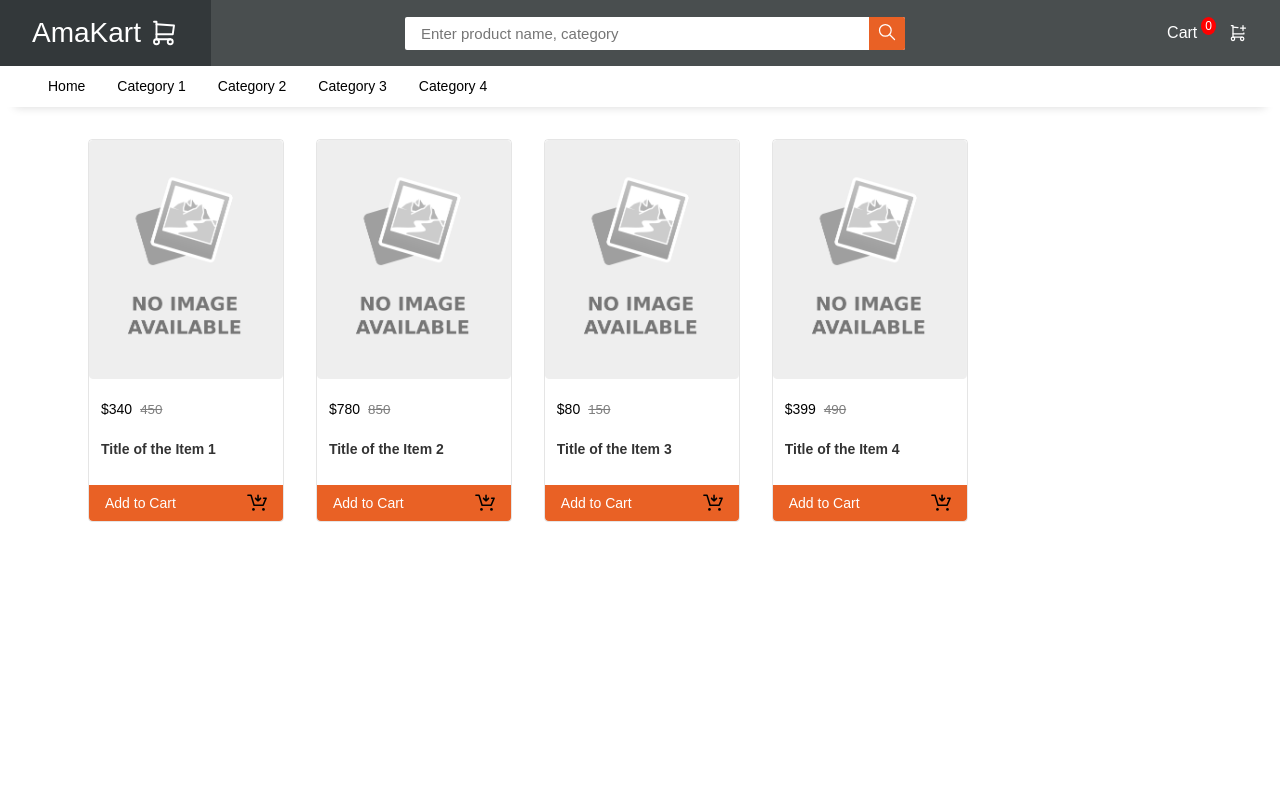
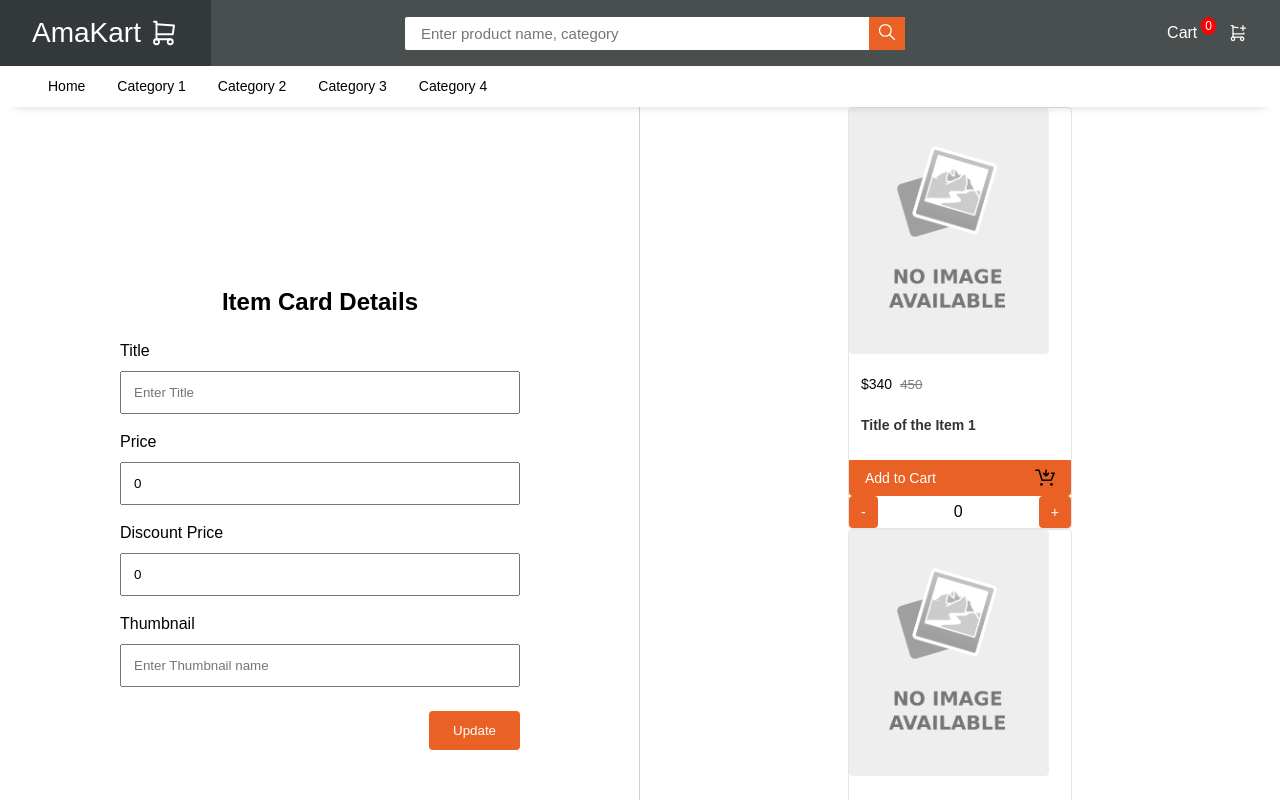
Before and after one commit to Bhagyashree-Bhattacharyya/React-Apps, a React (Create React App) app: page / in a window 1280 px wide. Shown: the top 800 px of the page. Built offline with nearby package versions, Linux system fonts and the light colour scheme.

Commit message:
use of states

```diff
--- a/src/components/Products/ListItems/ListItem.js
+++ b/src/components/Products/ListItems/ListItem.js
@@ -1,6 +1,32 @@
 import AddToCardIcon from "../../../assets/icons/add_cart.svg"
+import {useState} from "react"
 
 const ListItem = ({data}) => {
+/*
+    const [message, setMessage] = useState("Not added to the cart yet!!")
+
+//    let message = "Not added to the cart yet!!"
+    const handleClick = () => {
+//        message = "Added to the cart!"
+        setMessage("Added to the cart!")
+        console.log("clicked!!", message)
+    }
+*/
+
+    const [counter, setCounter] = useState(0)
+
+    const increaseCounterByOne = () => {
+        //increament logic
+        setCounter(counter + 1);
+    }
+
+    const descreaseCounterByOne = () => {
+        //decreament logic
+        if(counter <= 0){
+            return;
+        }
+        setCounter(counter - 1);
+    }
 
     return (
         <div className={"item-card"}>
@@ -16,10 +42,20 @@ const ListItem = ({data}) => {
                     <h4>{data.title}</h4>
                 </div>
             </div>
+            <div>
+            {/*<small className={"cart-msg"}>{message}</small>*/}
             <button className={"cart-add"}>
                 <span>Add to Cart</span>
                 <img src={AddToCardIcon} alt="cart icon" style={{ width: '20px', height: '20px' }}/>
             </button>
+            <span>
+                <div className={"cart-addon"}>
+                    <button onClick={descreaseCounterByOne}><span>-</span></button>
+                    <span className={"counter"}>{counter}</span>
+                    <button onClick={increaseCounterByOne}><span>+</span></button>
+                </div>
+            </span>
+            </div>
         </div>
     )
 }
--- a/src/components/Products/Products.js
+++ b/src/components/Products/Products.js
@@ -1,5 +1,5 @@
 import ListItem from "./ListItems/ListItem";
-
+import {useState} from "react";
 
 const items = [
     {
@@ -32,16 +32,133 @@ const items = [
     }
 ]
 
-const Products = () => {
+const Product = () => {
+    const [title, setTitle] = useState("")
+    const [price, setPrice] = useState(0)
+    const [discountedPrice, setDiscountedPrice] = useState(0)
+    const [thumbnail, setThumbnail] = useState("")
+
+    const [item, setItem] = useState({
+        id: 0,
+        title: "Title of this Item 1",
+        price: 450,
+        discountedPrice: 340,
+        thumbnail: "placeholder.png"
+    })
+
+    const handleTitle = (event) => {
+        // console.log(event)
+        // console.log(event.target.value)
+        setTitle(event.target.value)
+        setItem({
+            ...item,
+            title: event.target.value
+        })
+    }
+
+    const handlePrice = event => {
+        setPrice(event.target.value)
+        setItem({
+            ...item,
+            price: event.target.value
+        })
+    }
+
+    const handleDiscountedPrice = event => {
+        setDiscountedPrice(event.target.value)
+        setItem({
+            ...item,
+            discountedPrice: event.target.value
+        })
+    }
+
+    const handleThumbnail = event => {
+        setThumbnail(event.target.value)
+        setItem({
+            ...item,
+            thumbnail: event.target.value
+        })
+    }
+
+    const submitForm = event => {
+        event.preventDefault();
+        console.log({
+            title: title,
+            price,
+            discountedPrice,
+            thumbnail
+        })
+        if(discountedPrice > price) {
+            alert("Discounted Price cannot be greater than price")
+            return;
+        }
+        setItem({
+            title,
+            price,
+            discountedPrice,
+            thumbnail
+        })
+    }
+
     return (
-    <div className={"product-list"}>
-        <div className={"product-list--wrapper"}>
-            <ListItem data ={items[0]}/>
-            <ListItem data ={items[1]}/>
-            <ListItem data ={items[2]}/>
-            <ListItem data ={items[3]}/>
+        <div className={"product-wrapper"}>
+            <div className={"form"}>
+                <form onSubmit={submitForm}>
+                    <h2>Item Card Details</h2>
+                    <div className={"input-field"}>
+                        <label htmlFor="title">Title</label>
+                        <input
+                            type="text"
+                            placeholder="Enter Title"
+                            value={title}
+                            onChange={handleTitle}
+                            required
+                        />
+                    </div>
+                    <div className={"input-field"}>
+                        <label htmlFor="price">Price</label>
+                        <input
+                            type="number"
+                            placeholder="Enter Price"
+                            value={price}
+                            onChange={handlePrice}
+                            required
+                        />
+                    </div>
+                    <div className={"input-field"}>
+                        <label htmlFor="discountPrice">Discount Price</label>
+                        <input
+                            type="number"
+                            placeholder="Enter Discounted Price"
+                            value={discountedPrice}
+                            onChange={handleDiscountedPrice}
+                            required
+                        />
+                    </div>
+                    <div className={"input-field"}>
+                        <label htmlFor="thumbnail">Thumbnail</label>
+                        <input
+                            type="text"
+                            placeholder="Enter Thumbnail name"
+                            value={thumbnail}
+                            onChange={handleThumbnail}
+                            required
+                        />
+                    </div>
+                    <div className={"submit-wrap"}>
+                        <button>Update</button>
+                    </div>
+                </form>
+            </div>
+            <div>
+                <div>
+                    <ListItem data={items[0]} />
+                    <ListItem data={items[1]} />
+                    <ListItem data={items[2]} />
+                </div>
+            </div>
         </div>
-    </div>)
+    )
 }
 
-export default Products;
+export default Product;
--- a/src/styles/items.scss
+++ b/src/styles/items.scss
@@ -1,12 +1,71 @@
-.product-list {
-    padding: 16px 32px;
-    width: 100%;
-    min-height: 100vh;
+.product-wrapper {
+    display: flex;
+    align-items: center;
+    flex-direction: row;
 
-    &--wrapper {
+    .form, .form + div {
+        flex-basis: 50%;
+    }
+
+    .form {
+        height: 100vh;
+        width: 100%;
+        position: relative;
+        text-align: center;
         display: flex;
-        padding-left: 40px;
-        flex-wrap: wrap;
+        justify-content: center;
+        flex-direction: column;
+        &::after {
+            position: absolute;
+            height: 100vh;
+            right: 0;
+            content: "";
+            border-right: 1px solid rgb(209, 209, 209);
+        }
+
+        form {
+            width: 400px;
+            display: flex;
+            flex-direction: column;
+            margin-left: auto;
+            margin-right: auto;
+            .input-field {
+                text-align: left;
+                margin-bottom: 16px;
+                label {
+                    display: block;
+                    padding-bottom: 8px;
+                }
+                input {
+                    width: 100%;
+                    padding: 12px;
+                }
+            }
+
+            .submit-wrap {
+                margin-left: auto;
+                margin-top: 8px;
+                button {
+                    border: unset;
+                    background-color: $primary;
+                    padding: 12px 24px;
+                    color: $white;
+                    border-radius: 4px;
+                }
+            }
+        }
+    }
+
+    .form + div {
+    // > div {
+        height: 100vh;
+        display: flex;
+        width: 100%;
+
+        & > div {
+            width: 100%;
+            margin: auto;
+        }
     }
 }
 
@@ -16,8 +75,9 @@
     flex-direction: column;
     height: inherit;
     padding: 0;
-    width: 16.66%;
-    margin: 16px;
+    // width: 16.6%;
+    width: 35%;
+    margin: auto;
     border: 1px solid rgba($color: $black, $alpha: 0.1);
     border-radius: 4px;
 
@@ -33,9 +93,15 @@
             overflow-x: hidden;
 
             h3 {
-                margin: 8px 0 14px;
+                margin: 4px 0 8px;
             }
         }
+    }
+
+    .cart-message {
+        margin-left: 12px;
+        margin-bottom: 12px;
+        color: rgba(255, 0, 0, 0.623);
     }
 }
 
@@ -67,3 +133,27 @@ button.cart-add {
     width: 100%;
     justify-content: space-between;
 }
+
+.cart-addon {
+    margin-top: auto;
+    display: flex;
+    &__modal {
+        margin-top: 8px;
+    }
+    // margin-top: 8px;
+    justify-content: space-between;
+    align-items: center;
+    button {
+        cursor: pointer;
+        background-color: $primary;
+        border-radius: 4px;
+        border: unset;
+        font-size: 14px;
+        padding: 8px 12px;
+        color: $white;
+    }
+    span.counter {
+        font-weight: lighter;
+        padding: 0 16px;
+    }
+}
```
